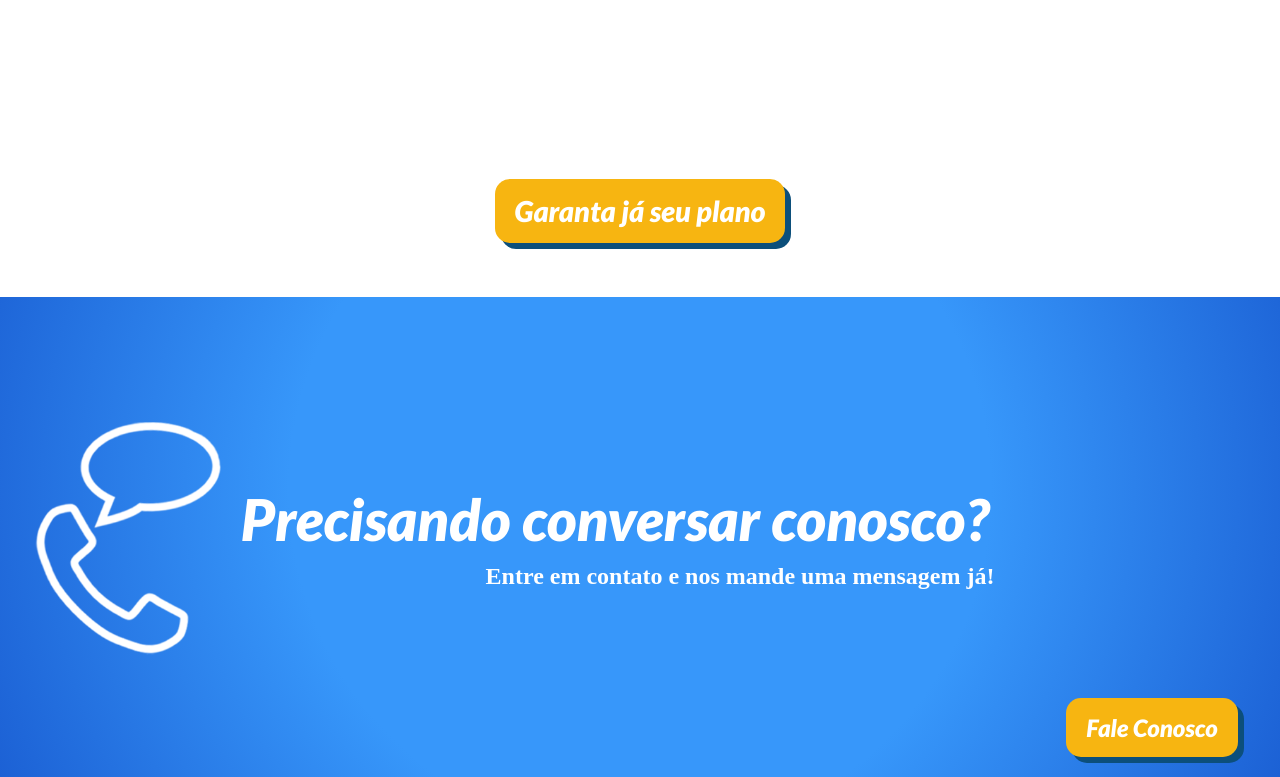
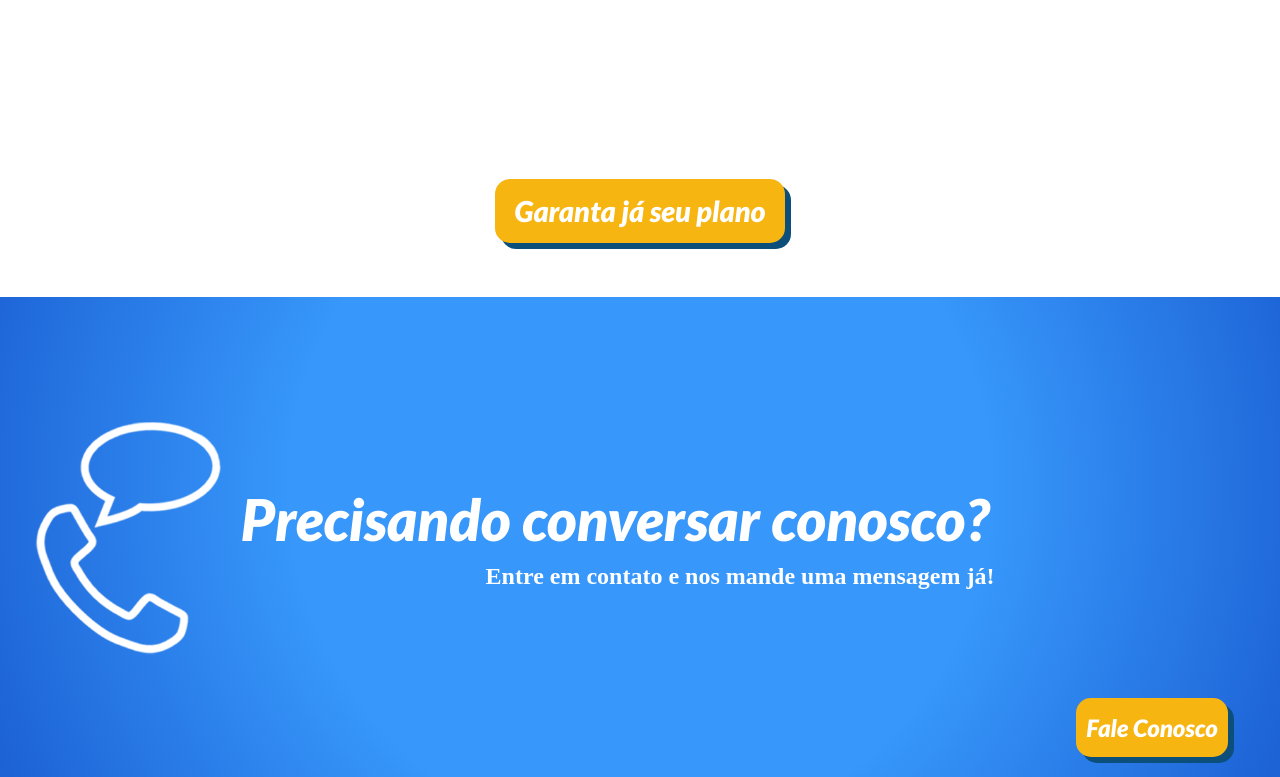
Before and after one commit to MH-Borges/Web-Vantagens, a plain HTML site: page index.html in a window 1280 px wide. Shown: the part 3122-3899 px from the top of the page. Drawn offline with nearby package versions, Linux system fonts and the light colour scheme; a web font is replaced by a local one.

Commit message:
começo do rodpé

```diff
--- a/index.html
+++ b/index.html
@@ -115,6 +115,9 @@
     <div id="BtCT"><a href="#">Fale Conosco</a></div>
 </section>
 
+<footer>
+
+</footer>
 <script src="https://unpkg.com/flickity@2/dist/flickity.pkgd.min.js"></script>
 <script src="script.js"></script>
 </body>
--- a/style.css
+++ b/style.css
@@ -497,8 +497,8 @@ body{
 #BtCT a{
     background: #f7b511;
     padding: 15px;
-    padding-right: 20px;
-    padding-left: 20px;
+    padding-right: 10px;
+    padding-left: 10px;
     border-radius: 15px;
     box-shadow: 6px 6px #0c4f7b;
     font-size: 1.5em;
```
